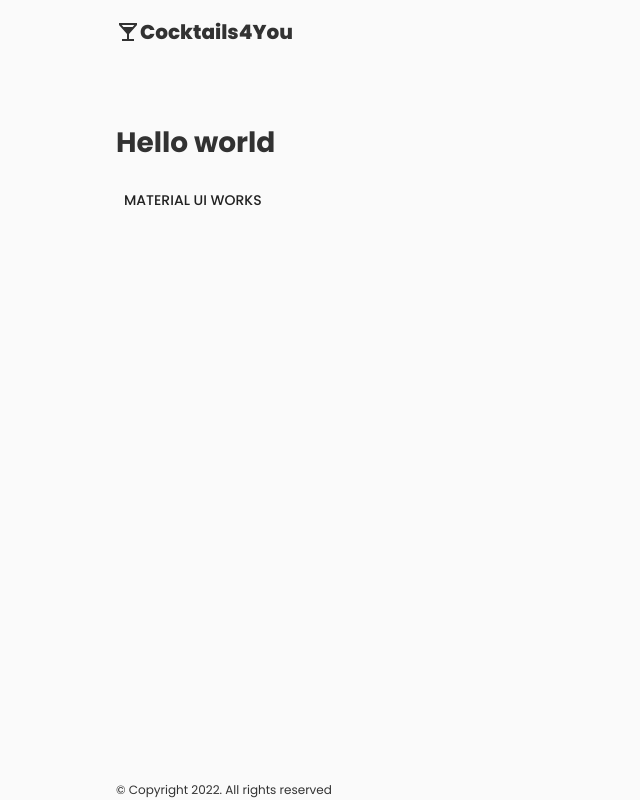
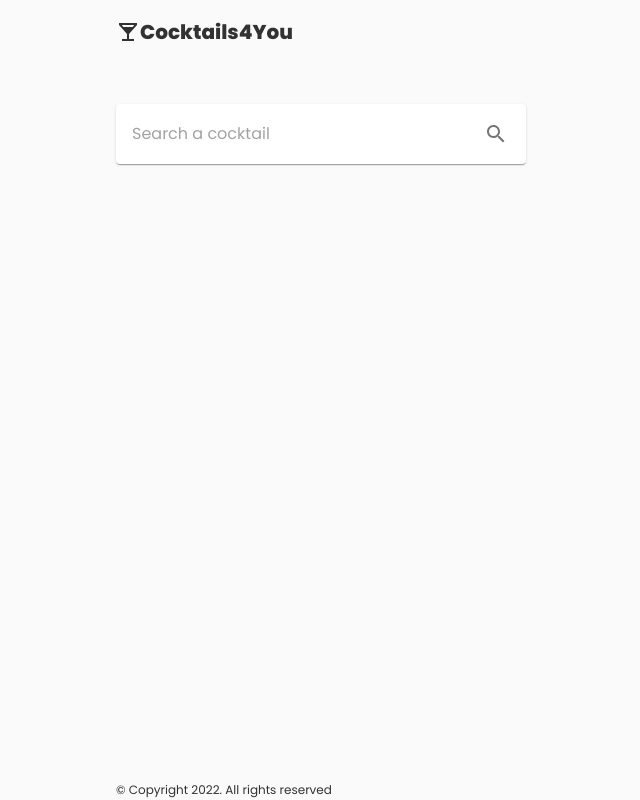
Before and after one commit to Hayder1999/MyCocktails, a Next.js app in the folder my-cocktails/: page / in a window 1280 px wide. Shown: the whole page, without its empty margins (12-652 px from the left). Built offline with nearby package versions, Linux system fonts and the light colour scheme.

Commit message:
feat: add search

```diff
--- a/my-cocktails/pages/index.js
+++ b/my-cocktails/pages/index.js
@@ -1,16 +1,78 @@
-import Head from 'next/head'
-import { Button } from '@material-ui/core'
+import axios from 'axios';
+import Head from 'next/head';
+import { endpoints } from '../src/utils/endpoints';
+import { useState } from 'react';
+import { cocktailNameValidator } from '../src/utils/validators';
+import { Search } from '../src/components/index';
+import { makeStyles } from '@material-ui/core';
+import Typography from '@material-ui/core/Typography';
 
-export default function Home() {
+const useStyles = makeStyles((theme) => ({
+  searchSection: {
+    marginBottom: theme.spacing(6),
+    [theme.breakpoints.down('sm')]: {
+      width: '100%'
+    },
+    [theme.breakpoints.up('md')]: {
+      width: '40%'
+    }
+  },
+}));
+
+const Home = () => {
+  const classes = useStyles();
+  const [cocktailName, setCocktailName] = useState('');
+  const [cocktailNameIsValid, setCocktailIsValid] = useState(true);
+  const [cocktails, setCocktails] = useState([]);
+  const [showNoResults, setShowNoResults] = useState(false);
+
+  const onCocktailNameChange = (event) => {
+    setCocktailName(event.target.value);
+    validateCocktailName(event.target.value);
+  };
+
+  const validateCocktailName = (cocktailName) => {
+    if (cocktailNameValidator.test(cocktailName)) {
+      setCocktailIsValid(true);
+    }
+    else {
+      setCocktailIsValid(false);
+    }
+  };
+
+  const submitCocktailName = () => {
+    if (cocktailNameIsValid) {
+      axios.get(`${endpoints.searchCocktail}?s=${cocktailName}`)
+        .then(result => {
+          if (result.data.drinks?.length === 0) {
+            setShowNoResults(true);
+          }
+          else {
+            setShowNoResults(false);
+          }
+          setCocktails(result.data.drinks);
+        })
+        .catch((error) => console.log(error))
+    }
+  };
+
+
   return (
     <div>
       <Head>
-        <title>Create Next App</title>
-        <meta name="description" content="Generated by create next app" />
+        <title>Cocktails4You</title>
+        <meta name="description" content="a place to search your favorite cocktails" />
         <link rel="icon" href="/favicon.ico" />
       </Head>
-        <h1>Hello world</h1>
-      <Button>Material UI works</Button>
+      <main>
+        <section className={ classes.searchSection }>
+          <Search value={cocktailName} showValidationError={!cocktailNameIsValid} onValueChangeHandler={onCocktailNameChange} onSearchHandler={submitCocktailName} />
+          {
+            showNoResults ? <Typography variant="body1">No results found</Typography> : null
+          }
+        </section>
+      </main>
     </div>
-  )
-}
+  );
+};
+export default Home;
--- a/my-cocktails/src/components/index.js
+++ b/my-cocktails/src/components/index.js
@@ -1,4 +1,5 @@
 import Navbar from "./navbar/navbar";
 import Footer from './footer/footer';
+import Search from './search/search';
 
-export { Navbar, Footer };
+export { Navbar, Footer, Search };
--- /dev/null
+++ b/my-cocktails/src/components/search/search.js
@@ -0,0 +1,57 @@
+import { makeStyles } from '@material-ui/core/styles';
+import Paper from '@material-ui/core/Paper';
+import InputBase from '@material-ui/core/InputBase';
+import IconButton from '@material-ui/core/IconButton';
+import SearchIcon from '@material-ui/icons/Search';
+import FormHelperText from '@material-ui/core/FormHelperText';
+import { Fragment } from 'react';
+
+const useStyles = makeStyles((theme) => ({
+    root: {
+        padding: theme.spacing(1),
+        display: 'flex',
+        alignItems: 'center',
+    },
+    input: {
+        marginLeft: theme.spacing(1),
+        flex: 1,
+    },
+    iconButton: {
+        padding: 10,
+    },
+    validationError: {
+        color: 'red'
+    },
+}));
+
+const Search = (props) => {
+    const classes = useStyles();
+    const { value, showValidationError, onValueChangeHandler, onSearchHandler } = props;
+    const onKeyReleasedHandler = (event) => {
+        if(event.key === 'Enter') onSearchHandler();
+    };
+    return (
+        <Fragment>
+            <Paper className={classes.root} role="search">
+                <InputBase
+                    id="search"
+                    className={classes.input}
+                    placeholder="Search a cocktail"
+                    value={value}
+                    onChange={event => onValueChangeHandler(event)}
+                    onKeyUp={event => onKeyReleasedHandler(event)}
+                />
+                <IconButton onClick={onSearchHandler} type="submit" className={classes.iconButton} aria-label="search">
+                    <SearchIcon />
+                </IconButton>
+            </Paper>
+            {
+                showValidationError ? <FormHelperText className={classes.validationError} id="search">
+                    Please use only letters and spaces in the search
+                </FormHelperText> : null
+            }
+        </Fragment>
+    );
+};
+
+export default Search;
--- /dev/null
+++ b/my-cocktails/src/utils/endpoints.js
@@ -0,0 +1,5 @@
+export const endpoints = {
+    searchCocktail: '/search.php',
+    cocktailRecipe: '/lookup.php',
+    randomSingleCocktail: '/random.php'
+};
--- /dev/null
+++ b/my-cocktails/src/utils/validators.js
@@ -0,0 +1 @@
+export const cocktailNameValidator = new RegExp(/^[a-zA-Z ]*$/);
```
